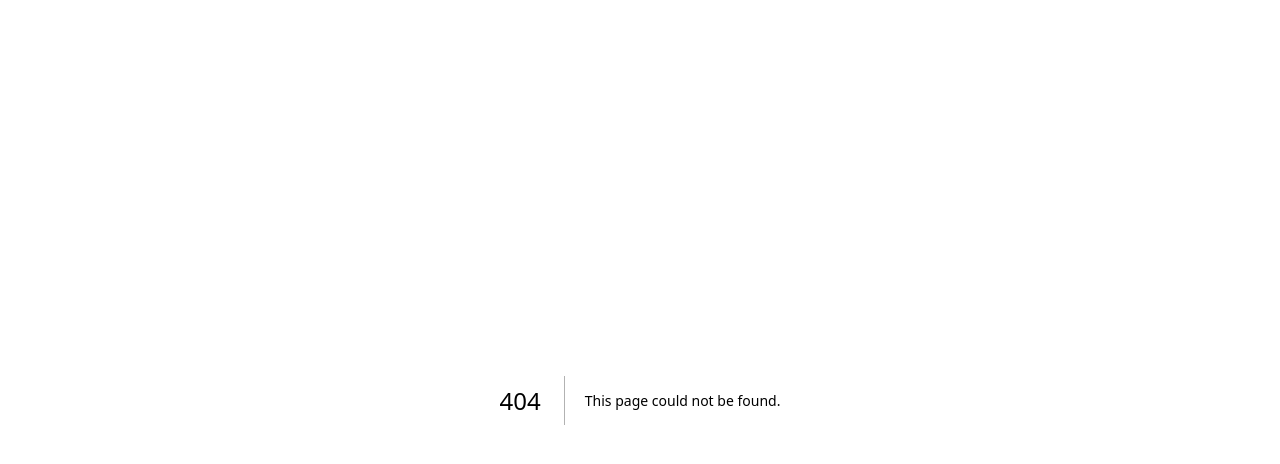
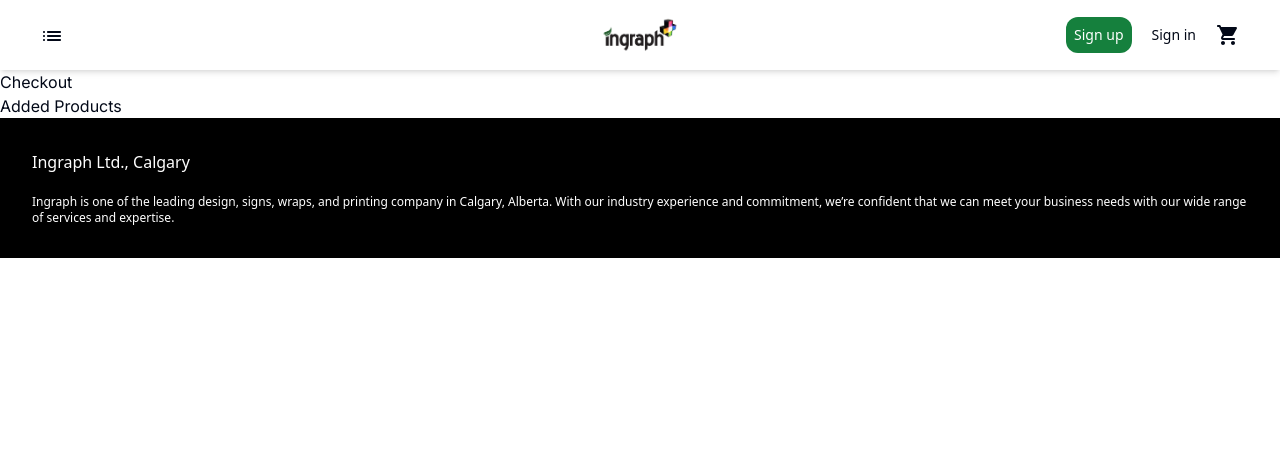
Before and after one commit to giemolines/CPSY301_Phase_3, a Next.js app in the folder phase_3/: page /cart in a window 1280 px wide. Before the commit this address had no page. Shown: the top 464 px of the page. Built offline with nearby package versions, Linux system fonts and the light colour scheme.

Commit message:
adjusted layout, and added cart page

```diff
--- /dev/null
+++ b/phase_3/src/app/cart/page.js
@@ -0,0 +1,12 @@
+import cart_product from "../components/cart_product";
+export default function page() {
+  return (
+  <main>
+    <div>
+        <h1>Checkout</h1>
+        <p>Added Products</p>
+        <cart_product/>
+    </div>
+    </main>
+  );
+}
--- /dev/null
+++ b/phase_3/src/app/components/cart_product.js
@@ -0,0 +1,9 @@
+export default function cart_product() {
+
+    return(
+        <main className="bg-black text-left text-white">
+
+        </main>
+
+    );
+}
--- a/phase_3/src/app/layout.js
+++ b/phase_3/src/app/layout.js
@@ -1,5 +1,7 @@
 import { Inter } from "next/font/google";
 import "./globals.css";
+import PageFooter from "./components/footer";
+import NavigationBar from "./components/navigationBar";
 
 const inter = Inter({ subsets: ["latin"] });
 
@@ -11,7 +13,9 @@
 export default function RootLayout({ children }) {
   return (
     <html lang="en">
-      <body className={inter.className}>{children}</body>
+      <NavigationBar/>
+      <main className={inter.className}>{children}</main>
+      <PageFooter/>
     </html>
   );
 }
```
